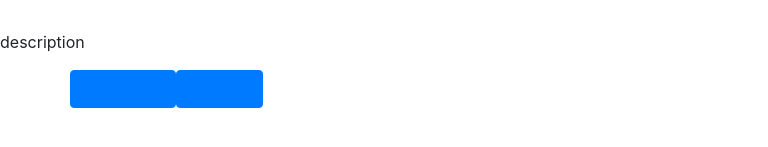
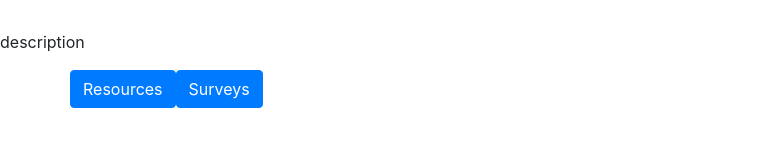
Before and after one commit to Chicago19/team-13, a React (Create React App) app: page /claireslittyreactpage in a window 1280 px wide. Shown: the part 389-536 px from the top of the page, without its empty margins (0-768 px from the left). Built offline with nearby package versions, Linux system fonts and the light colour scheme.

Commit message:
fixed button

```diff
--- a/src/pages/mainAdult.jsx
+++ b/src/pages/mainAdult.jsx
@@ -18,12 +18,12 @@ class ResourcesButton extends React.Component{
         return(
             <Container>
                 <Row>
-                    <Button type="submit">
-                        <a href="/resources">Resources</a>
-                    </Button>
-                    <Button type ="submit">
-                        <a href ="/surveys">Surveys</a>
-                    </Button>
+                    <a href="/resources"><Button type="submit">
+                        Resources
+                    </Button></a>
+                      <a href ="/surveys"><Button type ="submit">
+                      Surveys
+                    </Button></a>
                 </Row>
             </Container>
 
```
